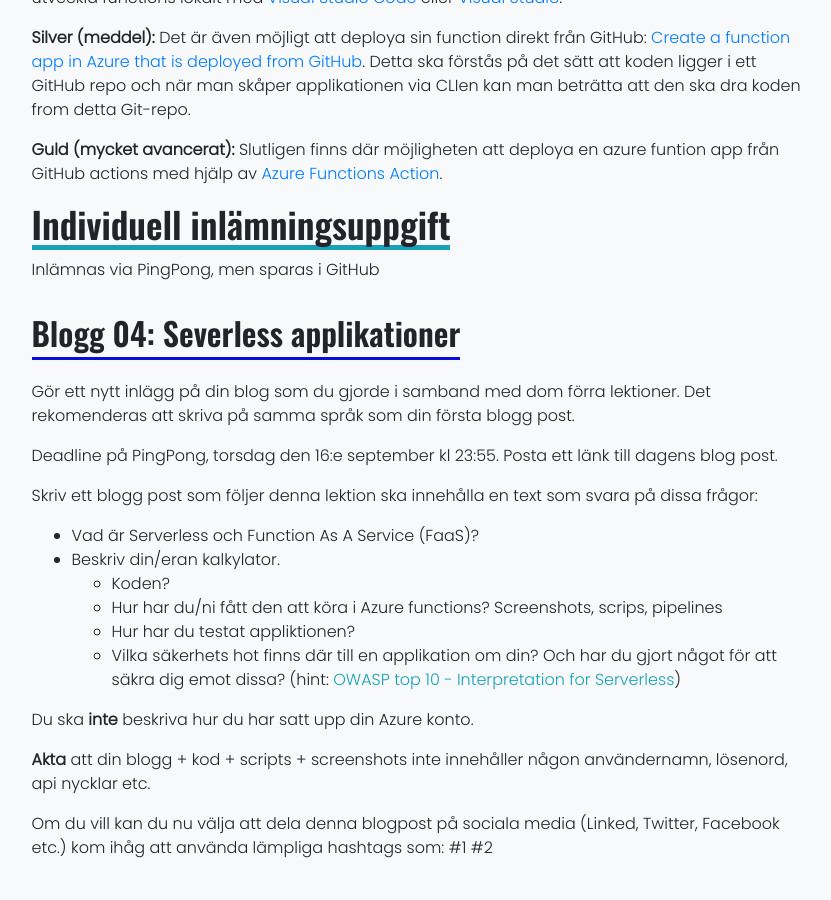
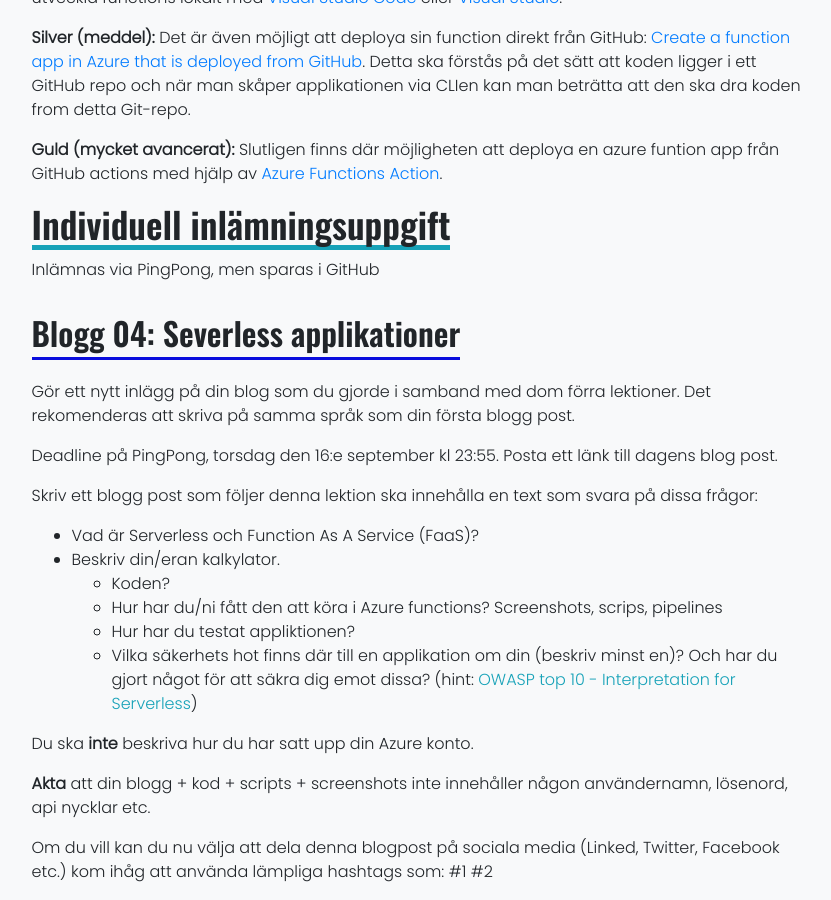
Before and after one commit to PGBSNH20/PGBSNH20-molnapplikationer, a Jekyll site: the page built from lectures/04-serverless.md, in a window 1280 px wide and 900 px high, scrolled down 2763 px. Shown: the whole window, without its empty margins (220-1051 px from the left). Built offline with Jekyll 4.4.1, drawn with Linux system fonts in a browser that asks for light colours; nearby versions of some CDN libraries; before the commit the page ends 3639 px from its top, so only the background shows below that.

Commit message:
assignment

```diff
--- a/lectures/04-serverless.md
+++ b/lectures/04-serverless.md
@@ -90,7 +90,7 @@ Skriv ett blogg post som följer denna lektion ska innehålla en text som svara
     * Koden?
     * Hur har du/ni fått den att köra i Azure functions? Screenshots, scrips, pipelines
     * Hur har du testat appliktionen?
-    * Vilka säkerhets hot finns där till en applikation om din? Och har du gjort något för att säkra dig emot dissa? (hint: [OWASP top 10 - Interpretation for Serverless](https://raw.githubusercontent.com/OWASP/Serverless-Top-10-Project/master/OWASP-Top-10-Serverless-Interpretation-en.pdf))
+    * Vilka säkerhets hot finns där till en applikation om din (beskriv minst en)? Och har du gjort något för att säkra dig emot dissa? (hint: [OWASP top 10 - Interpretation for Serverless](https://raw.githubusercontent.com/OWASP/Serverless-Top-10-Project/master/OWASP-Top-10-Serverless-Interpretation-en.pdf))
 
 Du ska **inte** beskriva hur du har satt upp din Azure konto.
 
```
